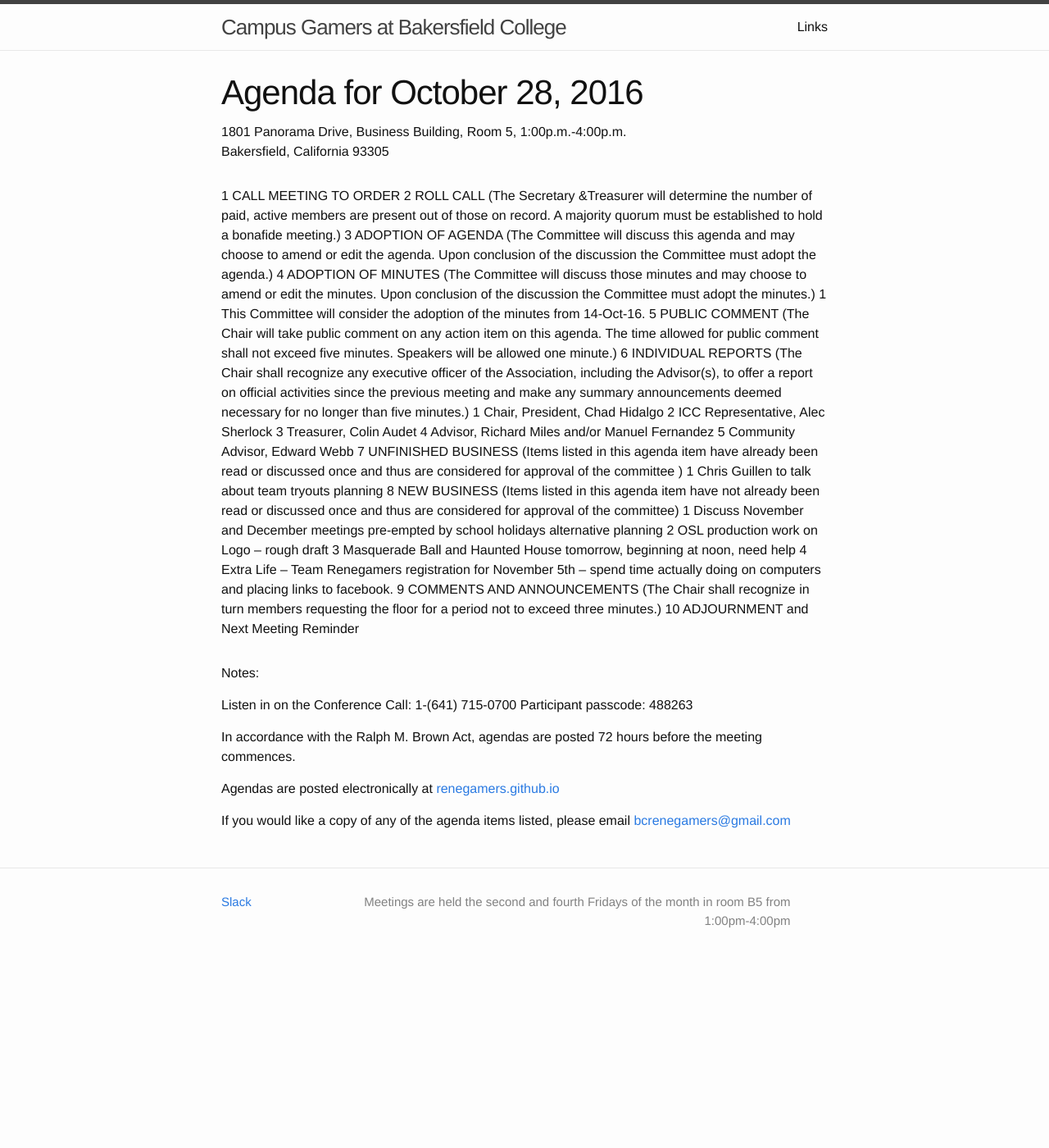
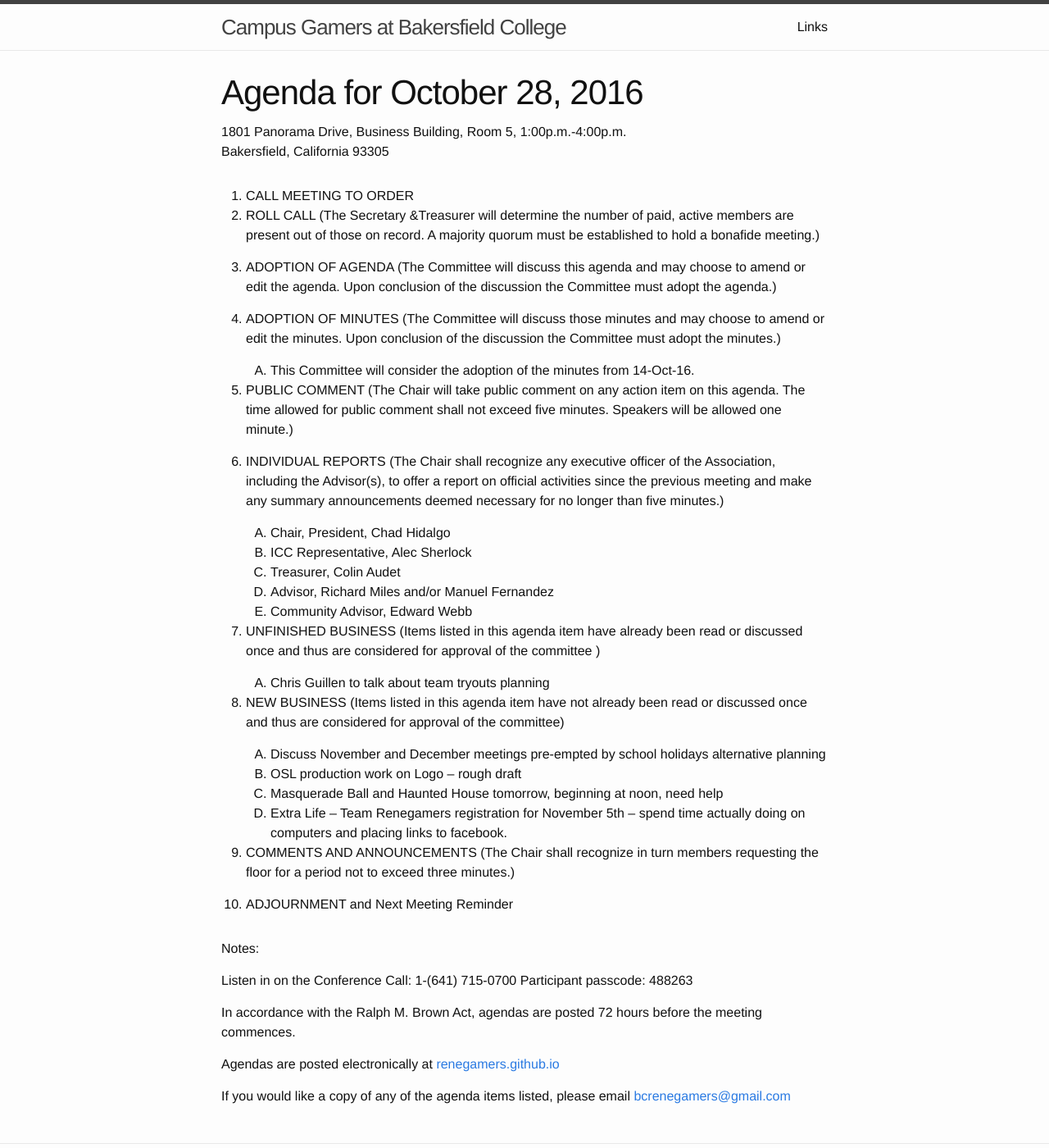
Before and after one commit to Renegamers/renegamers.github.io, a Jekyll site: the page built from _posts/agenda/2016-10-28-agenda.markdown, in a window 1280 px wide and 1400 px high. Shown: the whole window at 82% size. Built offline with Jekyll 4.4.1, drawn with Linux system fonts in a browser that asks for light colours.

Commit message:
Update 2016-10-28-agenda.markdown

```diff
--- a/_posts/agenda/2016-10-28-agenda.markdown
+++ b/_posts/agenda/2016-10-28-agenda.markdown
@@ -1,24 +1,41 @@
-1 CALL MEETING TO ORDER
-2 ROLL CALL
-	(The Secretary &Treasurer will determine the number of paid, active members are present out of those on record. A majority quorum must be established to hold a bonafide meeting.)
-3 ADOPTION OF AGENDA
-	(The Committee will discuss this agenda and may choose to amend or edit the agenda. Upon conclusion of the discussion the Committee must adopt the agenda.)
-4 ADOPTION OF MINUTES
-	(The Committee will discuss those minutes and may choose to amend or edit the minutes. Upon conclusion of the discussion the Committee must adopt the minutes.)
-	1 This Committee will consider the adoption of the minutes from 14-Oct-16.
-5 PUBLIC COMMENT (The Chair will take public comment on any action item on this agenda. The time allowed for public comment shall not exceed five minutes. Speakers will be allowed one minute.)
-6 INDIVIDUAL REPORTS (The Chair shall recognize any executive officer of the Association, including the Advisor(s), to offer a report on official activities since the previous meeting and make any summary announcements deemed necessary for no longer than five minutes.)
-	1 Chair, President, Chad Hidalgo
-	2 ICC Representative, Alec Sherlock
-	3 Treasurer, Colin Audet
-	4 Advisor, Richard Miles and/or Manuel Fernandez
-	5 Community Advisor, Edward Webb
-7 UNFINISHED BUSINESS (Items listed in this agenda item have already been read or discussed once and thus are considered for approval of the committee )
-	1 Chris Guillen to talk about team tryouts planning
-8 NEW BUSINESS (Items listed in this agenda item have not already been read or discussed once and thus are considered for approval of the committee)
-	1 Discuss November and December meetings pre-empted by school holidays alternative planning
-	2 OSL production work on Logo – rough draft
-	3 Masquerade Ball and Haunted House tomorrow, beginning at noon, need help
-	4 Extra Life – Team Renegamers registration for November 5th – spend time actually doing on computers and placing links to facebook.
-9 COMMENTS AND ANNOUNCEMENTS (The Chair shall recognize in turn members requesting the floor for a period not to exceed three minutes.)
-10 ADJOURNMENT and Next Meeting Reminder
+1. CALL MEETING TO ORDER
+2. ROLL CALL
+(The Secretary &Treasurer will determine the number of paid, active members are present out of those on record. A majority quorum must be established to hold a bonafide meeting.)
+
+3. ADOPTION OF AGENDA
+(The Committee will discuss this agenda and may choose to amend or edit the agenda. Upon conclusion of the discussion the Committee must adopt the agenda.)
+
+4. ADOPTION OF MINUTES
+(The Committee will discuss those minutes and may choose to amend or edit the minutes. Upon conclusion of the discussion the Committee must adopt the minutes.)
+
+	1. This Committee will consider the adoption of the minutes from 14-Oct-16.
+
+5. PUBLIC COMMENT
+(The Chair will take public comment on any action item on this agenda. The time allowed for public comment shall not exceed five minutes. Speakers will be allowed one minute.)
+
+6. INDIVIDUAL REPORTS
+(The Chair shall recognize any executive officer of the Association, including the Advisor(s), to offer a report on official activities since the previous meeting and make any summary announcements deemed necessary for no longer than five minutes.)
+
+	1. Chair, President, Chad Hidalgo
+	2. ICC Representative, Alec Sherlock
+	3. Treasurer, Colin Audet
+	4. Advisor, Richard Miles and/or Manuel Fernandez
+	5. Community Advisor, Edward Webb
+
+7. UNFINISHED BUSINESS
+(Items listed in this agenda item have already been read or discussed once and thus are considered for approval of the committee )
+
+	1. Chris Guillen to talk about team tryouts planning
+
+8. NEW BUSINESS
+(Items listed in this agenda item have not already been read or discussed once and thus are considered for approval of the committee)
+
+	1. Discuss November and December meetings pre-empted by school holidays alternative planning
+	2. OSL production work on Logo – rough draft
+	3. Masquerade Ball and Haunted House tomorrow, beginning at noon, need help
+	4. Extra Life – Team Renegamers registration for November 5th – spend time actually doing on computers and placing links to facebook.
+
+9. COMMENTS AND ANNOUNCEMENTS
+(The Chair shall recognize in turn members requesting the floor for a period not to exceed three minutes.)
+
+10. ADJOURNMENT and Next Meeting Reminder
```
